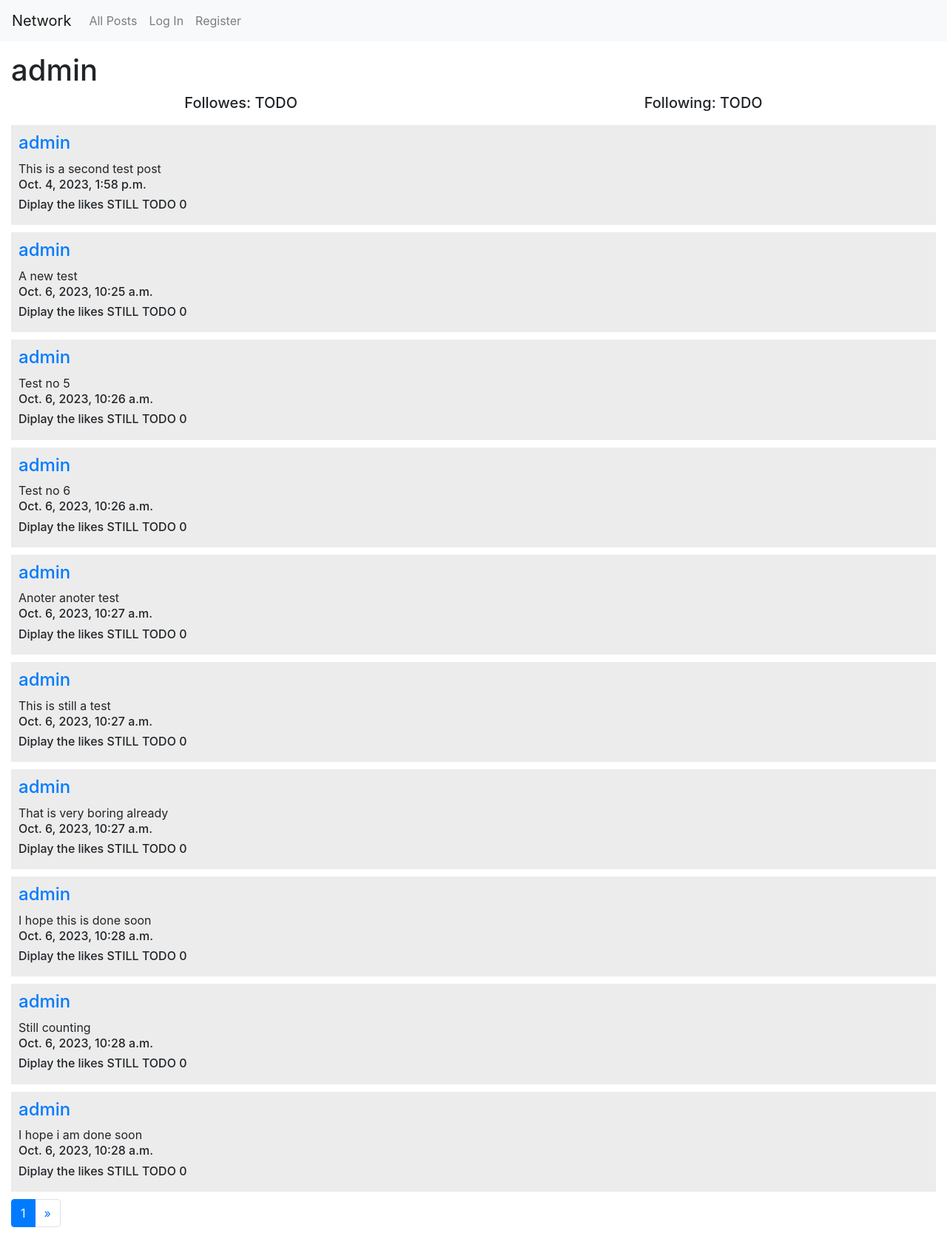
After one commit to constantin-boerescu/Project-4-Network-CS50w, a Django app: page /user/3 in a window 1280 px wide. The commit adds this page. Shown: the whole page at 74% size. Run offline with Django 3.2, Linux system fonts and the light colour scheme; data comes from the database, SQL or seed files in the repository; both versions use the stored data as it was after the commit; some libraries are stand-ins or nearby versions.

Commit message:
made each user page

```diff
--- a/network/models.py
+++ b/network/models.py
@@ -10,7 +10,7 @@ class Post(models.Model):
     author = models.ForeignKey(User, on_delete=models.CASCADE, related_name="posts")
     content = models.TextField(blank=False)
     date = models.DateTimeField(auto_now_add=True)
-    likes = models.ManyToManyField(User, related_name='liked_posts')
+    likes = models.ManyToManyField(User, blank=True, related_name='likes')
 
     def __str__(self):
         return f"Post {self.id} was made by {self.author} at {self.date.strftime('%d %b %Y %H:%M:%S')}"
--- a/network/static/network/styles.css
+++ b/network/static/network/styles.css
@@ -11,7 +11,12 @@
 }
 
 .each_post {
-    margin-top: 10px;
+    margin: 10px 0 10px 0;
     background-color: rgb(236, 236, 236);
     padding: 10px;
 }
+
+.user_info{
+    display: flex;
+    justify-content: space-around;
+}
--- /dev/null
+++ b/network/templates/network/user_profile.html
@@ -0,0 +1,38 @@
+{% extends "network/layout.html" %}
+
+{% block body %}
+
+<div class="home_page">
+    <!-- User info -->
+    <div class="user_profile">
+        <h1>{{profile_user.username}}</h1>
+        <div class="user_info">
+            <h5>Followes: TODO</h5>
+            <h5>Following: TODO</h5>
+        </div>
+    </div>
+
+
+    <!-- Displays all the posts -->
+    {% for post in page_obj %}
+    <div class="each_post">
+        <h4><a href = "{% url 'user_profile' post.author.id %}">{{ post.author }}</a></h4>
+        {{ post.content }}
+        <h6>{{ post.date }}</h6>
+        <h6>Diplay the likes STILL TODO {{ post.likes.count }}</h6>
+    </div>
+    {% endfor %}
+
+     <!-- The pagination part -->
+     <nav aria-label="Page navigation example">
+        <ul class="pagination">
+        {% if page_obj.has_previous %}
+            <li class="page-item"><a class="page-link" href="?page={{ page_obj.previous_page_number }}">&laquo;</a></li>
+        {% endif %}
+        <li class="page-item active" aria-current="page"><a class="page-link" href="?page={{ page_obj.number }}">{{ page_obj.number }}</a></li>
+        {% if page_obj.has_next %}
+        <li class="page-item"><a class="page-link" href="?page={{ page_obj.next_page_number }}">&raquo;</a></li>
+        {% endif %}
+        </ul>
+</div>
+{% endblock %}
--- a/network/urls.py
+++ b/network/urls.py
@@ -8,5 +8,6 @@ urlpatterns = [
     path("login", views.login_view, name="login"),
     path("logout", views.logout_view, name="logout"),
     path("register", views.register, name="register"),
+    path("user/<int:user_id>", views.user_profile, name="user_profile")
 
 ]
--- a/network/views.py
+++ b/network/views.py
@@ -3,11 +3,32 @@ from django.db import IntegrityError
 from django.http import HttpResponse, HttpResponseRedirect
 from django.shortcuts import render
 from django.urls import reverse
+from django.core.paginator import Paginator
 # Test
 from django.db import models
 # Test
 from .models import User, Post, Like
 from .forms import PostForm
+
+
+def user_profile(request, user_id):
+
+    current_user = request.user
+
+    profile_user = User.objects.get(pk=user_id)
+    users_posts = Post.objects.filter(author=profile_user)
+
+    paginator = Paginator(users_posts, 10)
+    page_number = request.GET.get('page')
+    page_obj = paginator.get_page(page_number)
+
+
+
+    return render(request, "network/user_profile.html", {
+        "profile_user": profile_user,
+        "page_obj": page_obj
+    })
+
 
 
 def index(request):
@@ -39,15 +60,24 @@ def index(request):
 
         # get all the posts
         all_posts = Post.objects.annotate(like_count=models.Count('likes')).order_by('-pk')
-        print(all_posts[0])
+        paginator = Paginator(all_posts, 10)
+        page_number = request.GET.get('page')
+        page_obj = paginator.get_page(page_number)
+
+
         for post in all_posts:
             print(f"Post: {post.content}, Like Count: {post.like_count}")
 
 
     return render(request, "network/index.html", {
         "post_form": post_form,
-        "posts": all_posts
+        "page_obj": page_obj
+
         })
+
+
+
+
 
 
 
```
Also changed, not shown: network/templates/network/index.html (+19 -10 lines), db.sqlite3, network/migrations/0006_alter_post_likes.py (added).
